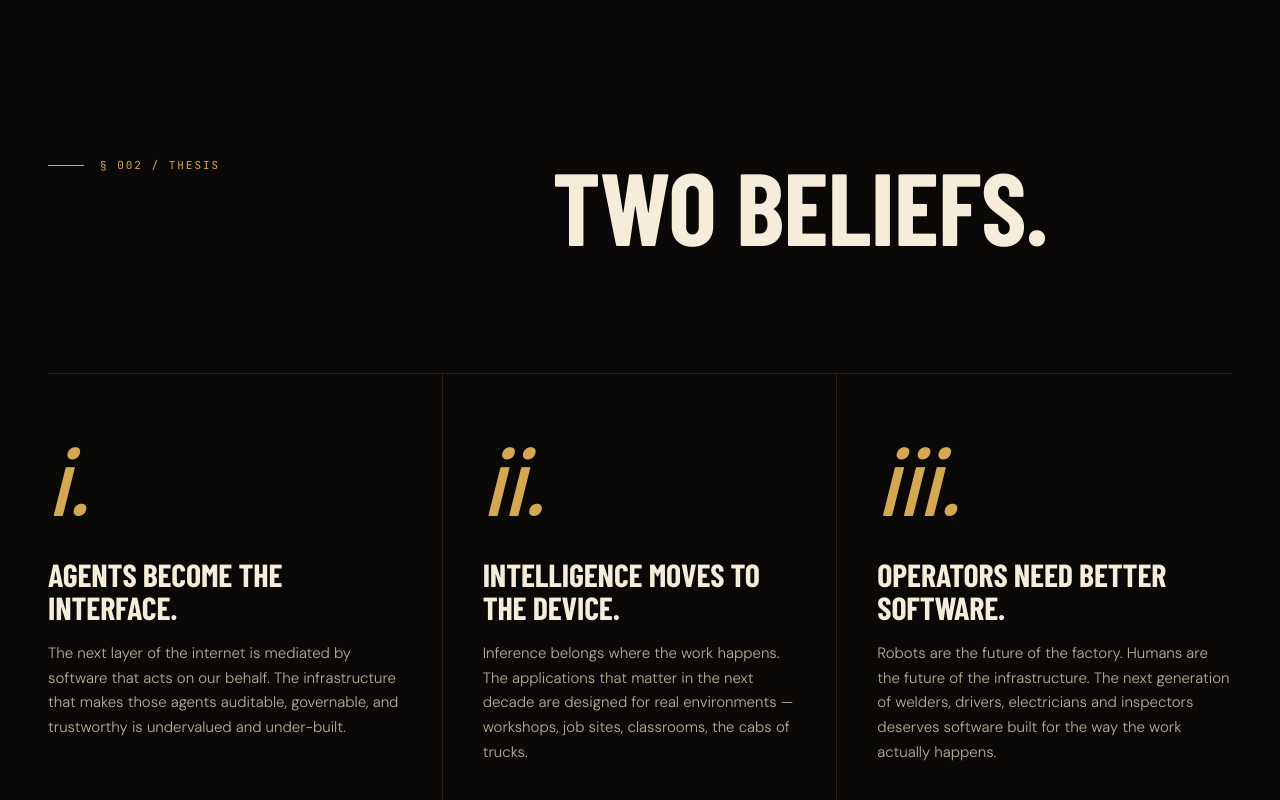
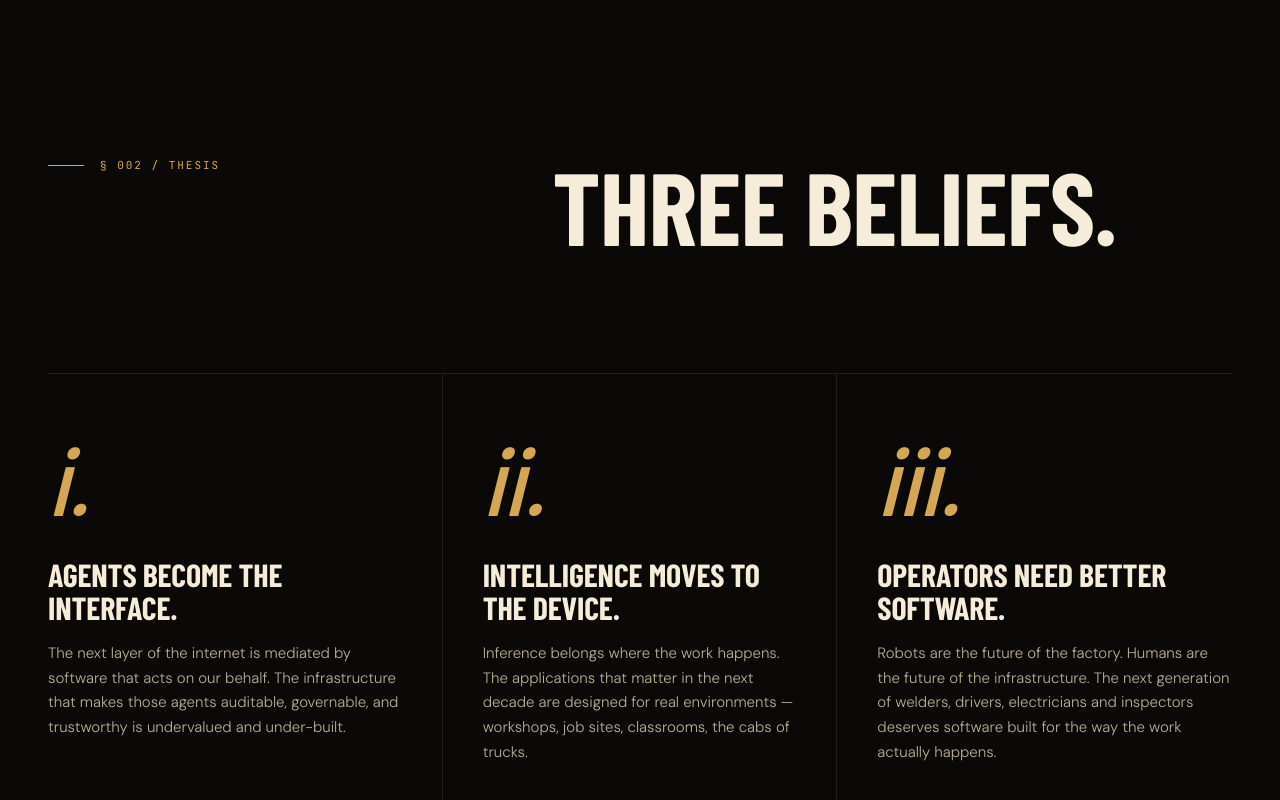
Before and after one commit to dtjohnson83/DANZUS, a Next.js app: page / in a window 1280 px wide. Shown: the part 964-1764 px from the top of the page. Built offline with nearby package versions, Linux system fonts and the light colour scheme; a web font is replaced by a local one.

Commit message:
Fix thesis heading: 'Two beliefs' → 'Three beliefs' (there are three pillars)

```diff
--- a/app/page.tsx
+++ b/app/page.tsx
@@ -70,7 +70,7 @@ export default function Home() {
               <div className="idx">&sect; 002 / Thesis</div>
             </div>
             <h2 className="h-display">
-              Two beliefs.
+              Three beliefs.
             </h2>
           </div>
 
```
